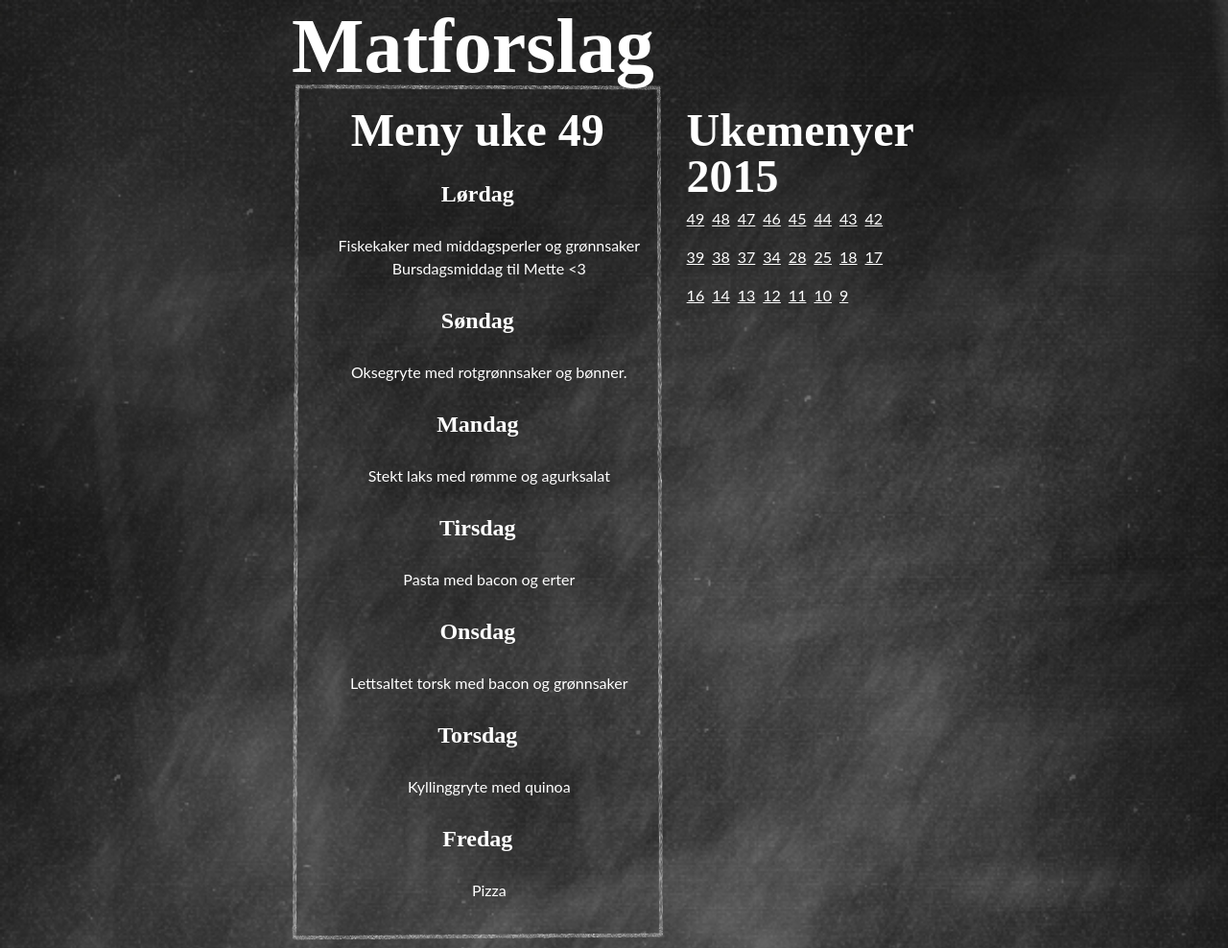
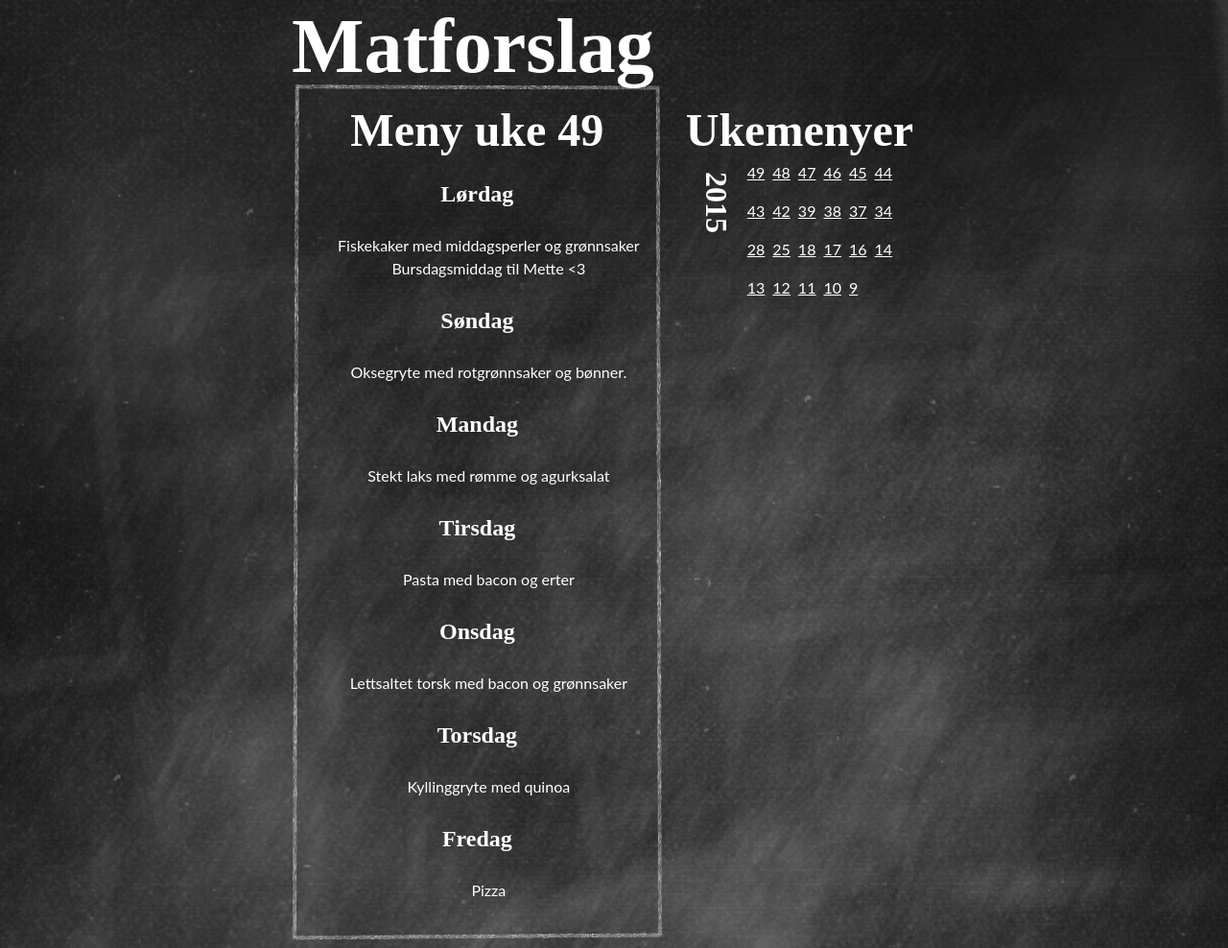
Before and after one commit to arejoh/matforslag, a Jekyll site: the page built from index.markdown, in a window 1280 px wide. Shown: the whole page at 96% size. Built offline with Jekyll 4.4.1, drawn with Linux system fonts in a browser that asks for light colours.

Commit message:
Style tweaks

```diff
--- a/_includes/ukemenyer.html
+++ b/_includes/ukemenyer.html
@@ -1,8 +1,10 @@
 {% assign pages=site.pages | group_by: 'year'  %}
 <nav class="week-menus">
+  <h1 class="week-menus__title">Ukemenyer </h1>
   {% for p in pages reversed %}
     {% if p.name != '' %}
-  <h1 class="week-menus__title">Ukemenyer {{ p.name }}</h1>
+  <section class="week-menus__year">
+    <h2>{{ p.name }}</h2>
     <ul class="week-menus__list">
         {% assign items=p.items | sort: 'week' %}
         {% for i in items reversed %}
@@ -11,6 +13,7 @@
           {% endif %}
         {% endfor %}
     </ul>
+  </section>
     {% endif%}
   {% endfor%}
 </nav>
--- a/_sass/_layout.scss
+++ b/_sass/_layout.scss
@@ -18,11 +18,26 @@
   }
 }
 .week-menus {
+  .week-menus__year {
+    display: -webkit-flex;
+    display: flex;
+    -webkit-justify-content: flex-start;
+    -webkit-align-items: flex-start;
+    justify-content: flex-start;
+    align-items: flex-start;
+  }
+  h2 {
+    transform: rotate(90deg);
+    -webkit-flex: 1 1 20%;
+    flex: 1 1 20%;
+  }
   ul {
     display: -webkit-flex;
     display: flex;
     flex-wrap: -webkit-wrap;
     flex-wrap: wrap;
     list-style: none;
+    -webkit-flex: 1 1 80%;
+    flex: 1 1 80%;
   }
 }
```
Lines whose indentation alone changed are shown as unchanged.
